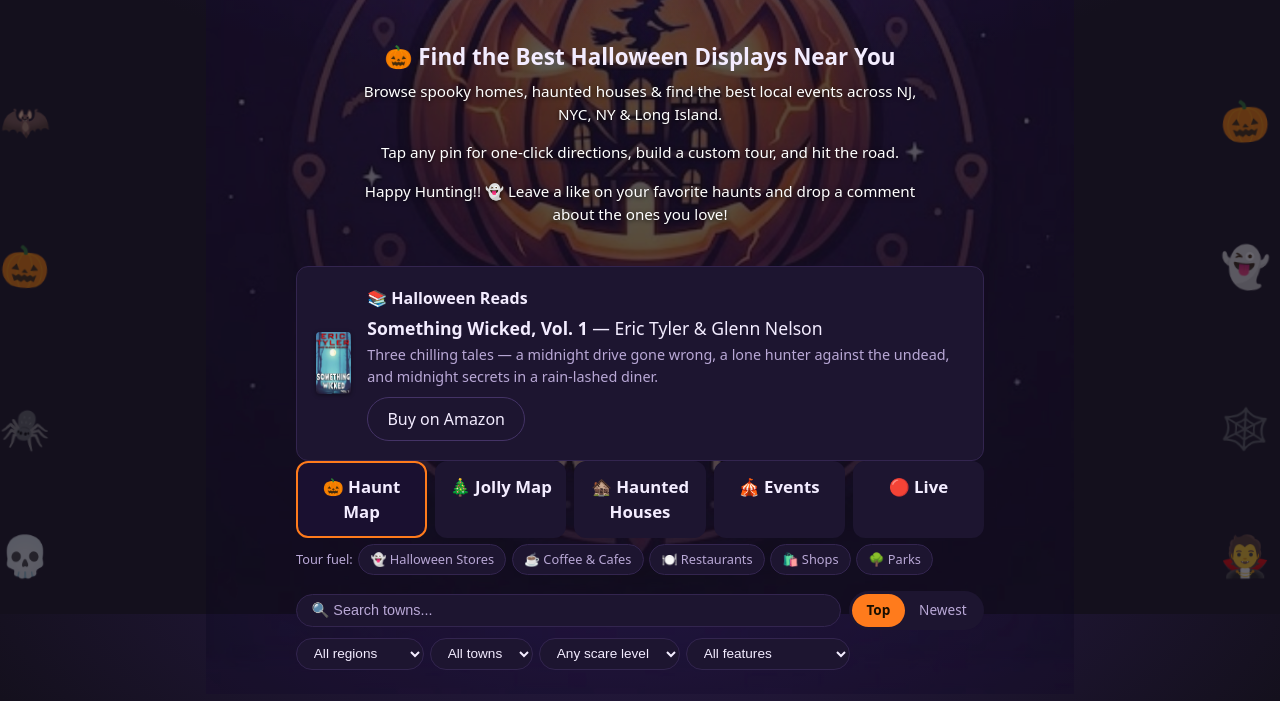
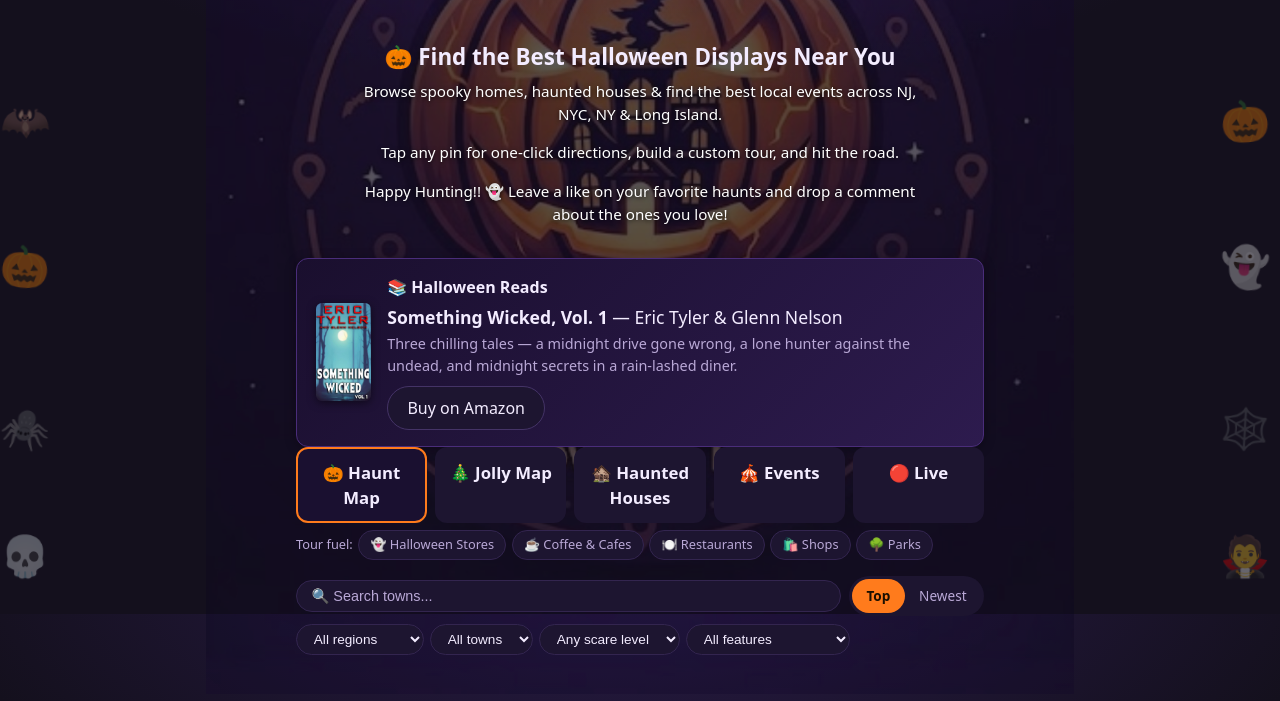
Before and after one commit to SpookyMap/hauntmap, a FastAPI app: page / in a window 1280 px wide. Shown: the part 186-887 px from the top of the page. Run offline with FastAPI, Linux system fonts and the light colour scheme; data that the repository does not hold is empty; some libraries are stand-ins or nearby versions.

Commit message:
Polish book banner for business appeal

```diff
--- a/static/css/style.css
+++ b/static/css/style.css
@@ -121,16 +121,19 @@ a { color: var(--accent); }
   border-radius: 999px; padding: 0.4rem 0.8rem; font-size: 0.85rem; flex-shrink: 0;
 }
 .book-banner {
-  background: var(--bg2); border: 1px solid #33254f; border-radius: 12px;
-  padding: 1.2rem; margin-top: 2rem; display: flex; gap: 1rem; align-items: center;
+  background: linear-gradient(135deg, #1a0f2e 0%, #2d1b4e 100%);
+  border: 1px solid #4a2d7a; border-radius: 12px;
+  padding: 1rem 1.2rem; margin-top: 1.5rem;
+  display: flex; gap: 1rem; align-items: center;
+  box-shadow: 0 2px 12px rgba(0,0,0,0.3);
 }
 .book-cover {
-  flex-shrink: 0; width: 35px;
+  flex-shrink: 0; width: 55px;
   display: flex; align-items: center; justify-content: center;
 }
 .book-cover-img {
-  width: 35px; height: auto; border-radius: 4px;
-  box-shadow: 0 1px 4px rgba(0,0,0,0.4);
+  width: 55px; height: auto; border-radius: 6px;
+  box-shadow: 0 2px 8px rgba(0,0,0,0.5);
 }
 .book-info h3 { margin: 0 0 0.3rem; font-size: 1rem; }
 .book-title { margin: 0 0 0.2rem; font-size: 1.1rem; }
```
